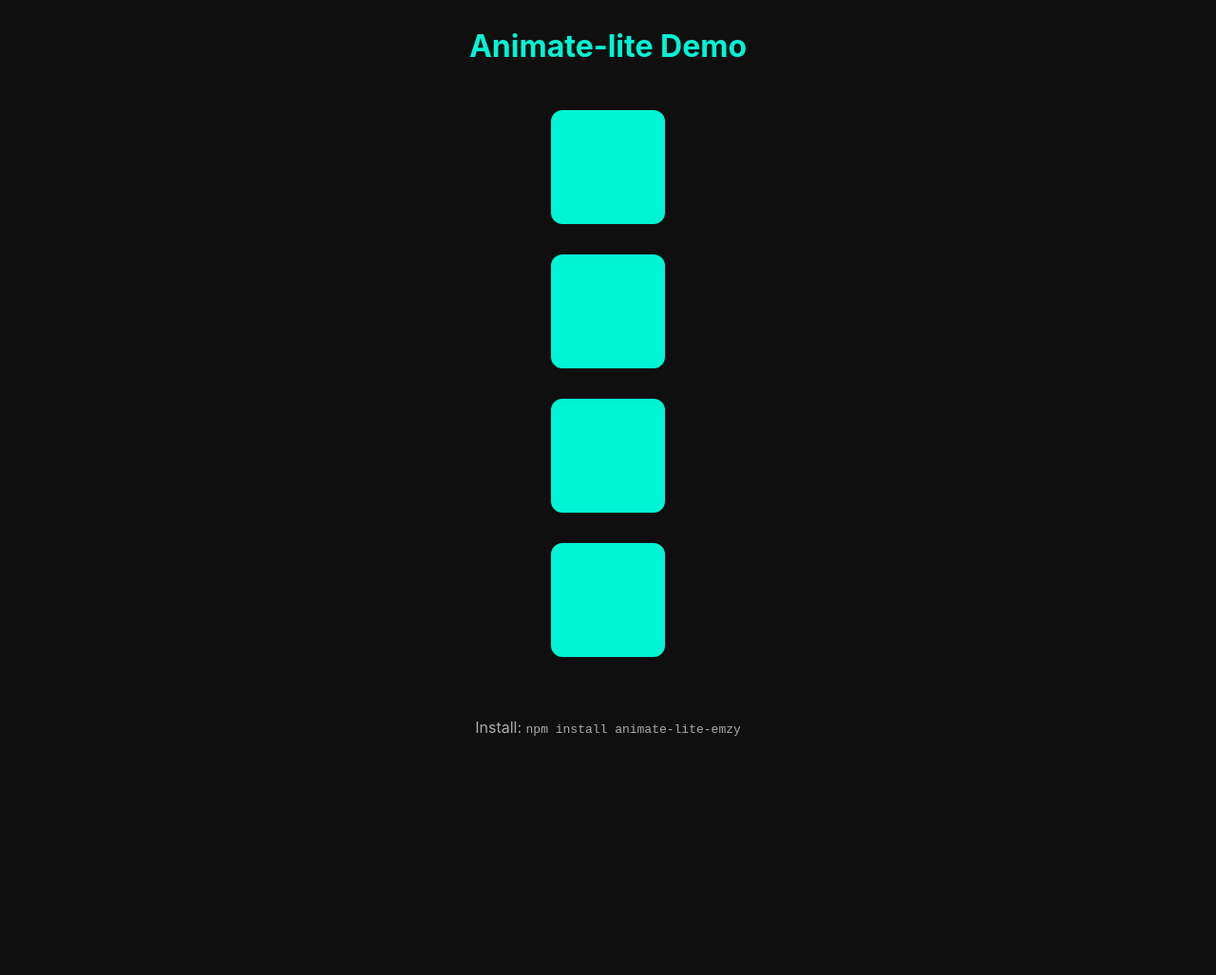
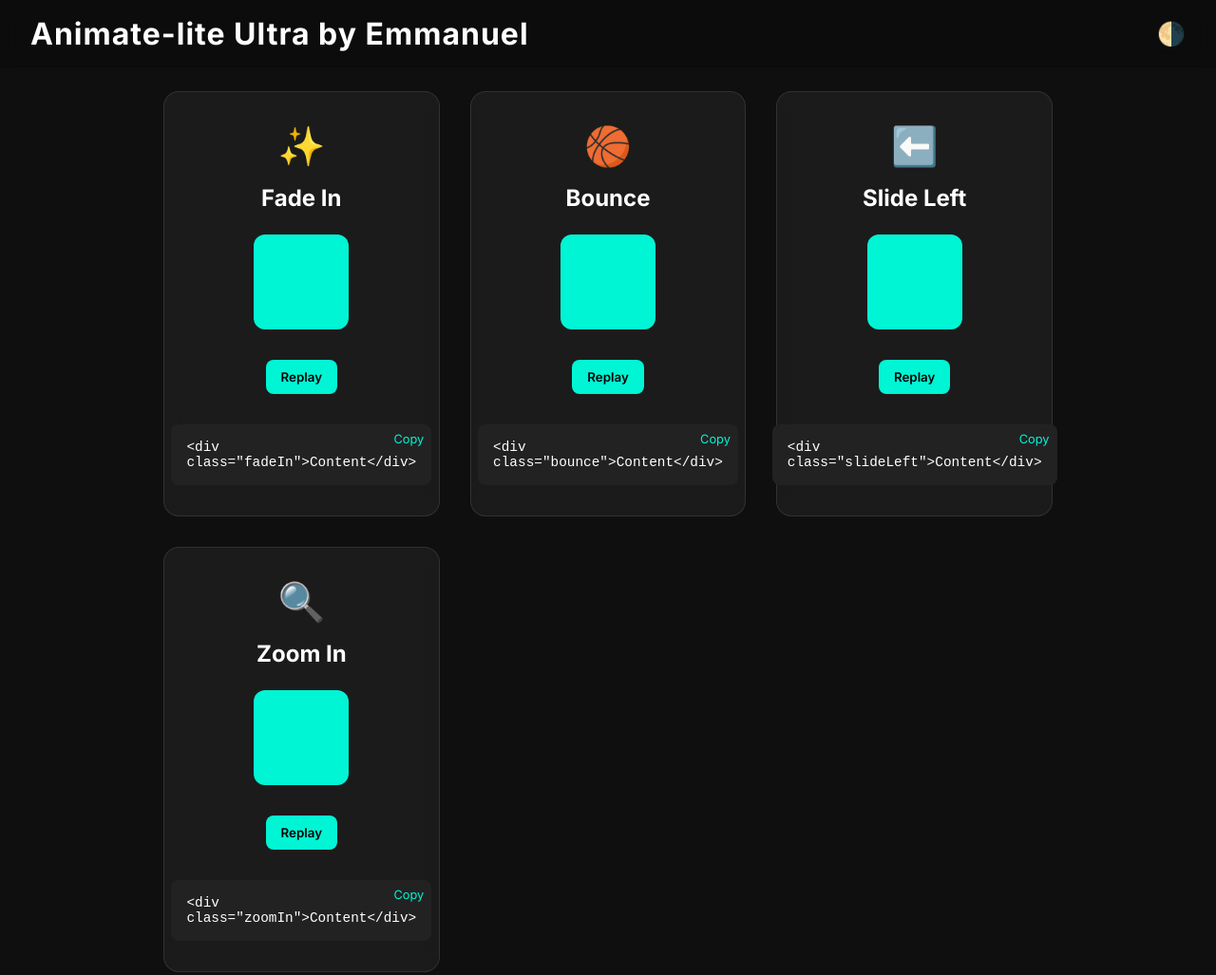
Before and after one commit to ayomideomosaiye-cyber/animate-lite, a website: page index.html in a window 1280 px wide. Shown: the top 1027 px of the page at 95% size. Before the commit the page ends 800 px from the top, so only its background shows below. Drawn offline with Linux system fonts and the light colour scheme.

Commit message:
first commit

```diff
--- a/index.html
+++ b/index.html
@@ -1,23 +1,134 @@
 <!DOCTYPE html>
-<html lang="en">
+<html lang="en" data-theme="dark">
 <head>
   <meta charset="UTF-8">
-  <title>Animate-lite Demo</title>
+  <title>Animate-lite Ultra by Emmanuel</title>
   <link rel="stylesheet" href="dist/index.css">
+  <meta name="viewport" content="width=device-width, initial-scale=1">
   <style>
-    body{margin:0;font-family:Inter,system-ui;background:#0f0f0f;color:#fff;display:flex;align-items:center;justify-content:center;min-height:100vh;flex-direction:column;gap:2rem}
-    h1{color:#00f5d4;margin-bottom:1rem}
-    .box{width:120px;height:120px;background:#00f5d4;border-radius:12px}
+    @import url('https://fonts.googleapis.com/css2?family=Inter:wght@400;600;700&display=swap');
+    :root{
+      --bg:#0f0f0f;--card:#1a1a1a;--text:#fff;--accent:#00f5d4;--glow:0 0 20px #00f5d4;
+    }
+    [data-theme="light"]{
+      --bg:#ffffff;--card:#ffffff;--text:#111;--accent:#ff47da;--glow:0 0 20px #ff47da;
+    }
+    *{box-sizing:border-box;margin:0;padding:0;font-family:'Inter',sans-serif}
+    body{min-height:100vh;display:flex;flex-direction:column;align-items:center;justify-content:center;background:var(--bg);color:var(--text);transition:background .3s}
+    header{position:fixed;top:0;width:100%;display:flex;justify-content:space-between;align-items:center;padding:1rem 2rem;backdrop-filter:blur(10px);background:rgba(0,0,0,.2)}
+    h1{font-size:2rem;font-weight:700;letter-spacing:1px}
+    .theme-toggle{background:none;border:none;color:var(--accent);font-size:1.5rem;cursor:pointer;transition:transform .3s}
+    .theme-toggle:hover{transform:rotate(15deg)}
+    main{padding:6rem 2rem 2rem;width:100%;max-width:1000px;display:grid;gap:2rem;grid-template-columns:repeat(auto-fit,minmax(280px,1fr))}
+    .card{background:rgba(255,255,255,.05);border:1px solid rgba(255,255,255,.1);border-radius:16px;padding:2rem;backdrop-filter:blur(10px);display:flex;flex-direction:column;align-items:center;gap:1rem;transition:transform .3s,box-shadow .3s}
+    .card:hover{transform:translateY(-5px);box-shadow:var(--glow)}
+    .emoji{font-size:2.5rem}
+    h2{margin-bottom:.5rem}
+    .demo-box{width:100px;height:100px;background:var(--accent);border-radius:12px;transition:transform .3s}
+    .controls{display:flex;gap:1rem;margin-top:1rem}
+    .btn{padding:10px 16px;border:none;border-radius:8px;background:var(--accent);color:#000;font-weight:600;cursor:pointer;transition:transform .3s}
+    .btn:hover{transform:translateY(-2px)}
+    .code-snippet{background:#222;color:#fff;padding:1rem;border-radius:8px;font-family:monospace;font-size:.9rem;margin-top:1rem;position:relative}
+    .copy-btn{position:absolute;top:8px;right:8px;background:none;border:none;color:var(--accent);cursor:pointer;font-size:.8rem}
+    footer{margin-top:auto;padding:2rem;text-align:center;color:var(--text-muted)}
+    @keyframes fadeIn{from{opacity:0;transform:translateY(20px)}to{opacity:1;transform:translateY(0)}}
+    @keyframes bounce{0%,100%{transform:translateY(0)}50%{transform:translateY(-15px)}}
+    @keyframes slideLeft{from{transform:translateX(-100%)}to{transform:translateX(0)}}
+    @keyframes zoomIn{from{transform:scale(0.3);opacity:0}to{transform:scale(1);opacity:1}}
   </style>
 </head>
 <body>
-  <h1>Animate-lite Demo</h1>
+  <header>
+    <h1>Animate-lite Ultra by Emmanuel</h1>
+    <button class="theme-toggle" id="themeBtn">🌗</button>
+  </header>
 
-  <div class="box fadeIn"></div>
-  <div class="box bounce"></div>
-  <div class="box slideLeft"></div>
-  <div class="box zoomIn"></div>
+  <main>
+    <!-- Card 1 fadeIn -->
+    <section class="card">
+      <span class="emoji">✨</span>
+      <h2>Fade In</h2>
+      <div class="demo-box fadeIn" id="fadeBox"></div>
+      <div class="controls">
+        <button class="btn" onclick="replay('fadeBox','fadeIn')">Replay</button>
+      </div>
+      <div class="code-snippet">
+        &lt;div class="fadeIn"&gt;Content&lt;/div&gt;
+        <button class="copy-btn" onclick="copyCode(this)">Copy</button>
+      </div>
+    </section>
 
-  <p style="margin-top:2rem;color:#aaa">Install: <code>npm install animate-lite-emzy</code></p>
+    <!-- Card 2 bounce -->
+    <section class="card">
+      <span class="emoji">🏀</span>
+      <h2>Bounce</h2>
+      <div class="demo-box bounce" id="bounceBox"></div>
+      <div class="controls">
+        <button class="btn" onclick="replay('bounceBox','bounce')">Replay</button>
+      </div>
+      <div class="code-snippet">
+        &lt;div class="bounce"&gt;Content&lt;/div&gt;
+        <button class="copy-btn" onclick="copyCode(this)">Copy</button>
+      </div>
+    </section>
+
+    <!-- Card 3 slideLeft -->
+    <section class="card">
+      <span class="emoji">⬅️</span>
+      <h2>Slide Left</h2>
+      <div class="demo-box slideLeft" id="slideBox"></div>
+      <div class="controls">
+        <button class="btn" onclick="replay('slideBox','slideLeft')">Replay</button>
+      </div>
+      <div class="code-snippet">
+        &lt;div class="slideLeft"&gt;Content&lt;/div&gt;
+        <button class="copy-btn" onclick="copyCode(this)">Copy</button>
+      </div>
+    </section>
+
+    <!-- Card 4 zoomIn -->
+    <section class="card">
+      <span class="emoji">🔍</span>
+      <h2>Zoom In</h2>
+      <div class="demo-box zoomIn" id="zoomBox"></div>
+      <div class="controls">
+        <button class="btn" onclick="replay('zoomBox','zoomIn')">Replay</button>
+      </div>
+      <div class="code-snippet">
+        &lt;div class="zoomIn"&gt;Content&lt;/div&gt;
+        <button class="copy-btn" onclick="copyCode(this)">Copy</button>
+      </div>
+    </section>
+  </main>
+
+  <footer>
+    <p>Install: <code>npm install animate-lite-emzy</code></p>
+    <p>Built with ❤️ by Emmanuel Omosaiye</p>
+  </footer>
+
+  <script>
+    // Dark / Light toggle
+    const themeBtn = document.getElementById('themeBtn');
+    themeBtn.addEventListener('click', () => {
+      document.documentElement.dataset.theme = document.documentElement.dataset.theme === 'dark' ? 'light' : 'dark';
+    });
+
+    // Replay animation (faster reset)
+    function replay(id, cls) {
+      const el = document.getElementById(id);
+      el.style.animation = 'none';
+      el.offsetHeight; /* force reflow */
+      el.style.animation = null;
+      el.classList.add(cls);
+    }
+
+    // Copy code
+    function copyCode(btn) {
+      const code = btn.parentElement.textContent.replace('Copy', '').trim();
+      navigator.clipboard.writeText(code);
+      btn.textContent = 'Copied!';
+      setTimeout(() => btn.textContent = 'Copy', 1500);
+    }
+  </script>
 </body>
 </html>
```
